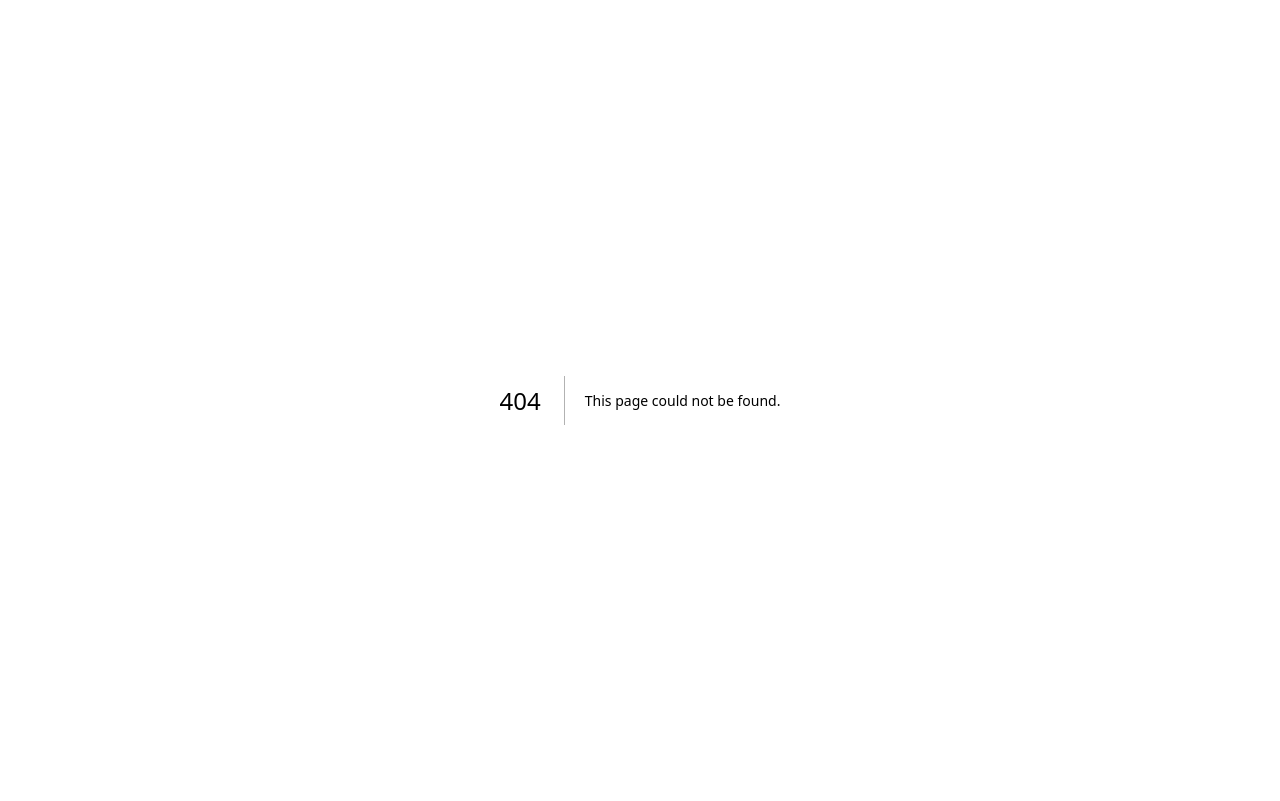
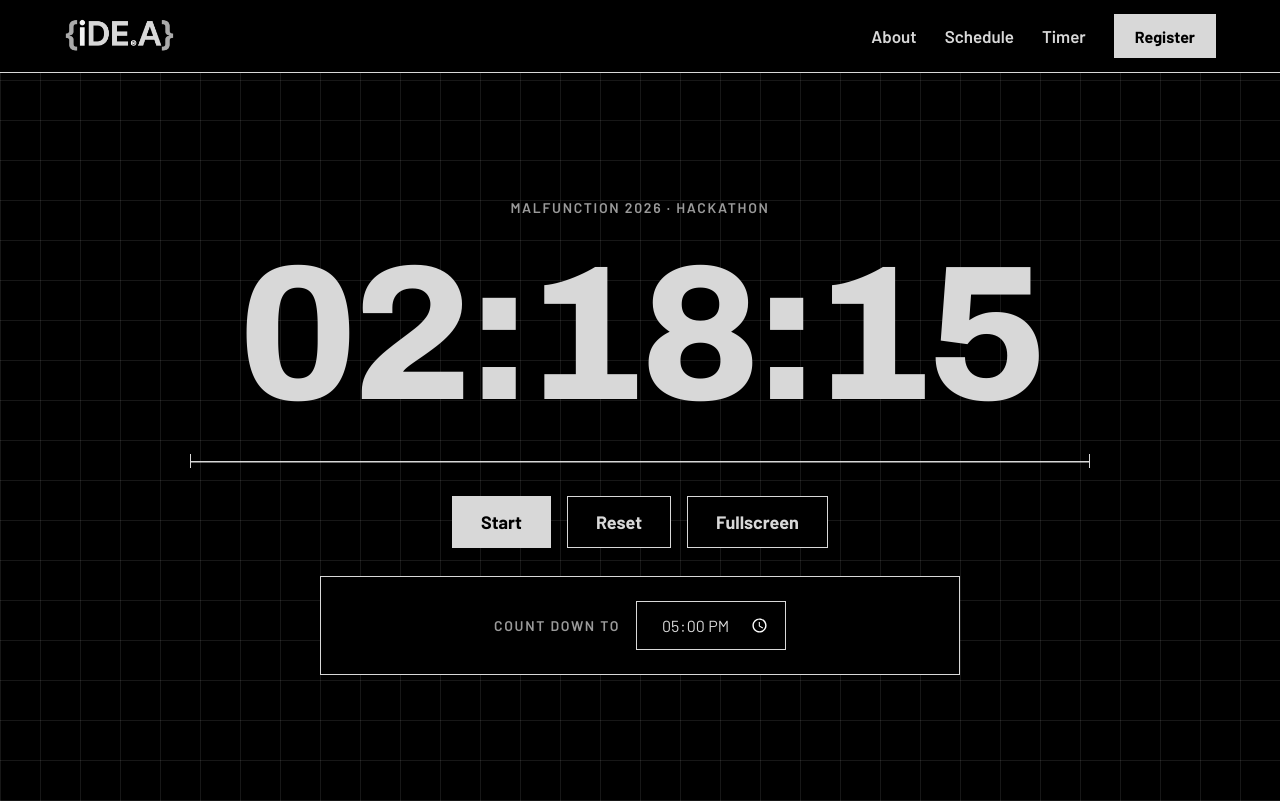
Before and after one commit to JoachimRay/malfunction, a Next.js app: page /timer in a window 1280 px wide. Before the commit this address had no page. Built offline with nearby package versions, Linux system fonts and the light colour scheme.

Commit message:
Added a timer for the hackathon

```diff
--- /dev/null
+++ b/app/timer/page.tsx
@@ -0,0 +1,10 @@
+import type { Metadata } from "next";
+import Timer from "@/components/Timer";
+
+export const metadata: Metadata = {
+  title: "Timer | Malfunction 2026",
+};
+
+export default function TimerPage() {
+  return <Timer defaultTarget="17:00" />;
+}
--- a/components/Header.tsx
+++ b/components/Header.tsx
@@ -1,22 +1,51 @@
 "use client";
 
 import Image from "next/image";
+import Link from "next/link";
 import { motion, useReducedMotion } from "framer-motion";
 import RegistrationClosedButton from "./RegistrationClosedButton";
 
+const MotionLink = motion.create(Link);
+
 export default function Header() {
   const reduceMotion = useReducedMotion();
+  const hover = reduceMotion ? undefined : { y: -2 };
 
   return (
     <header className="header">
-      <motion.div className="wrap header__inner" initial={reduceMotion ? false : { opacity: 0, y: -10 }} animate={{ opacity: 1, y: 0 }} transition={{ duration: 0.45, ease: "easeOut" }}>
-        <motion.a href="#top" aria-label="iDE.A home" whileHover={reduceMotion ? undefined : { scale: 1.03 }}>
-          <Image src="/idea-logo.png" alt="iDE.A" width={1660} height={536} className="logo logo--header" priority />
-        </motion.a>
+      <motion.div
+        className="wrap header__inner"
+        initial={reduceMotion ? false : { opacity: 0, y: -10 }}
+        animate={{ opacity: 1, y: 0 }}
+        transition={{ duration: 0.45, ease: "easeOut" }}
+      >
+        <MotionLink
+          href="/"
+          aria-label="iDE.A home"
+          whileHover={reduceMotion ? undefined : { scale: 1.03 }}
+        >
+          <Image
+            src="/idea-logo.png"
+            alt="iDE.A"
+            width={1660}
+            height={536}
+            className="logo logo--header"
+            priority
+          />
+        </MotionLink>
         <nav className="nav" aria-label="Main">
-          <motion.a href="#about" className="nav__link" whileHover={reduceMotion ? undefined : { y: -2 }}>About</motion.a>
-          <motion.a href="#schedule" className="nav__link" whileHover={reduceMotion ? undefined : { y: -2 }}>Schedule</motion.a>
-          <RegistrationClosedButton className="btn btn--solid btn--sm">Register</RegistrationClosedButton>
+          <MotionLink href="/#about" className="nav__link" whileHover={hover}>
+            About
+          </MotionLink>
+          <MotionLink href="/#schedule" className="nav__link" whileHover={hover}>
+            Schedule
+          </MotionLink>
+          <MotionLink href="/timer" className="nav__link" whileHover={hover}>
+            Timer
+          </MotionLink>
+          <RegistrationClosedButton className="btn btn--solid btn--sm">
+            Register
+          </RegistrationClosedButton>
         </nav>
       </motion.div>
     </header>
--- /dev/null
+++ b/components/Timer.tsx
@@ -0,0 +1,232 @@
+"use client";
+
+import { useEffect, useRef, useState } from "react";
+import { motion } from "framer-motion";
+import Header from "./Header";
+
+type TimerProps = {
+  /** Clock time (24h "HH:MM") the timer counts down to. */
+  defaultTarget?: string;
+  /** Show the Fullscreen button. */
+  showFullscreen?: boolean;
+};
+
+type Phase = "idle" | "running" | "paused";
+
+const pad = (n: number) => String(n).padStart(2, "0");
+
+function format(ms: number) {
+  const s = Math.ceil(ms / 1000);
+  return `${pad(Math.floor(s / 3600))}:${pad(Math.floor((s % 3600) / 60))}:${pad(s % 60)}`;
+}
+
+function clockTarget(value: string, t: number) {
+  const [h, m] = (value || "17:00").split(":").map(Number);
+  const d = new Date(t);
+  d.setHours(h || 0, m || 0, 0, 0);
+  return d.getTime();
+}
+
+export default function Timer({
+  defaultTarget = "17:00",
+  showFullscreen = true,
+}: TimerProps) {
+  const rootRef = useRef<HTMLDivElement>(null);
+
+  const [target, setTarget] = useState(defaultTarget); // end time, like "17:00"
+  const [phase, setPhase] = useState<Phase>("idle");
+  const [endAt, setEndAt] = useState(0); // when running: timestamp it ends
+  const [frozen, setFrozen] = useState(0); // when paused: ms left
+  const [now, setNow] = useState(0); // 0 until mounted, then the current time
+  const [idleAt, setIdleAt] = useState(0); // moment the idle display was calculated (stays still)
+
+  // Keep "now" fresh. setNow is only called from timer callbacks.
+  useEffect(() => {
+    const tick = () => setNow(Date.now());
+    const first = setTimeout(() => {
+      tick();
+      setIdleAt(Date.now()); // freeze the starting display
+    }, 0);
+    const id = setInterval(tick, 200);
+    return () => {
+      clearTimeout(first);
+      clearInterval(id);
+    };
+  }, []);
+
+  const ready = now > 0;
+  const remaining =
+    phase === "running"
+      ? Math.max(0, endAt - now)
+      : phase === "paused"
+        ? frozen
+        : idleAt
+          ? Math.max(0, clockTarget(target, idleAt) - idleAt) // idle: frozen, does not tick
+          : 0;
+  const finished = ready && phase === "running" && remaining <= 0;
+
+  const toggle = () => {
+    if (finished) {
+      setPhase("idle");
+      setIdleAt(Date.now());
+      return;
+    }
+    const t = Date.now();
+
+    // Pause
+    if (phase === "running") {
+      setFrozen(Math.max(0, endAt - t));
+      setPhase("paused");
+      return;
+    }
+
+    // Resume from where it was paused
+    if (phase === "paused") {
+      setEndAt(t + frozen);
+      setPhase("running");
+      return;
+    }
+
+    // Start: only now do we work out how long until the end time
+    const left = clockTarget(target, t) - t;
+    if (left <= 0) return; // end time already passed today
+    setEndAt(t + left);
+    setPhase("running");
+  };
+
+  // Spacebar starts and pauses, unless an input or button has focus.
+  const toggleRef = useRef(toggle);
+  useEffect(() => {
+    toggleRef.current = toggle;
+  });
+  useEffect(() => {
+    const onKey = (e: KeyboardEvent) => {
+      const tag = (e.target as HTMLElement | null)?.tagName;
+      if (e.code === "Space" && tag !== "INPUT" && tag !== "BUTTON") {
+        e.preventDefault();
+        toggleRef.current();
+      }
+    };
+    window.addEventListener("keydown", onKey);
+    return () => window.removeEventListener("keydown", onKey);
+  }, []);
+
+  const toggleFullscreen = () => {
+    if (document.fullscreenElement) {
+      void document.exitFullscreen();
+    } else {
+      void rootRef.current?.requestFullscreen?.().catch(() => {});
+    }
+  };
+
+  // Shared hover/tap animation for every button
+  const press = {
+    whileHover: { scale: 1.05 },
+    whileTap: { scale: 0.95 },
+  };
+
+  return (
+    <>
+      <Header />
+      <motion.div
+        className="wrap mf-timer"
+        ref={rootRef}
+        initial={{ opacity: 0, y: 20 }}
+        animate={{ opacity: 1, y: 0 }}
+        transition={{ duration: 0.6 }}
+      >
+        <style>{css}</style>
+        <p className="eyebrow">Malfunction 2026 · Hackathon</p>
+
+        <motion.p
+          className={finished ? "mf-time mf-done" : "mf-time"}
+          role="timer"
+          aria-live="off"
+          animate={finished ? { scale: [1, 1.08, 1] } : { scale: 1 }}
+          transition={
+            finished
+              ? { duration: 1, repeat: Infinity }
+              : { duration: 0.2 }
+          }
+        >
+          {!ready ? "--:--:--" : finished ? "TIME'S UP" : format(remaining)}
+        </motion.p>
+
+        <div className="dimension mf-dim" aria-hidden="true" />
+
+        <div className="mf-row">
+          <motion.button
+            type="button"
+            className="btn btn--solid"
+            onClick={toggle}
+            {...press}
+          >
+            {phase === "running" && !finished
+              ? "Pause"
+              : phase === "paused"
+                ? "Resume"
+                : "Start"}
+          </motion.button>
+          <motion.button
+            type="button"
+            className="btn btn--outline"
+            onClick={() => {
+              setPhase("idle");
+              setIdleAt(Date.now());
+            }}
+            {...press}
+          >
+            Reset
+          </motion.button>
+          {showFullscreen && (
+            <motion.button
+              type="button"
+              className="btn btn--outline"
+              onClick={toggleFullscreen}
+              {...press}
+            >
+              Fullscreen
+            </motion.button>
+          )}
+        </div>
+
+        <motion.div
+          className="mf-panel"
+          initial={{ opacity: 0, y: 40 }}
+          animate={{ opacity: 1, y: 0 }}
+          transition={{ duration: 0.6, delay: 0.3 }}
+        >
+          <div className="mf-row">
+            <span className="mf-label">Count down to</span>
+            <input
+              type="time"
+              className="mf-clock"
+              value={target}
+              onChange={(e) => {
+                setTarget(e.target.value);
+                setIdleAt(Date.now()); // recalculate the still display
+              }}
+              aria-label="End time"
+            />
+          </div>
+        </motion.div>
+      </motion.div>
+    </>
+  );
+}
+
+// Uses the site's global.css (colors, fonts, .btn, .eyebrow, .dimension).
+// The page's grid background shows through, so there is no background here.
+const css = `
+.mf-timer{min-height:calc(100vh - 72px);display:flex;flex-direction:column;align-items:center;justify-content:center;gap:28px;padding-top:48px;padding-bottom:48px;text-align:center}
+.mf-timer:fullscreen{min-height:100vh;background-color:var(--bg);background-image:linear-gradient(rgba(255,255,255,.09) 1px,transparent 1px),linear-gradient(90deg,rgba(255,255,255,.09) 1px,transparent 1px);background-size:40px 40px}
+.mf-time{margin:0;font-family:var(--font-archivo),Arial,sans-serif;font-weight:800;font-size:clamp(52px,15vw,220px);line-height:.95;letter-spacing:-.03em;text-transform:uppercase;color:var(--ink);font-variant-numeric:tabular-nums}
+.mf-done{font-size:clamp(40px,10vw,150px)}
+.mf-dim{width:min(100%,900px)}
+.mf-row{display:flex;flex-wrap:wrap;gap:12px 16px;align-items:center;justify-content:center}
+.mf-panel{width:min(100%,640px);display:flex;flex-direction:column;gap:16px;padding:24px;border:1.5px solid var(--ink);background:#000}
+.mf-label{font-size:14px;font-weight:600;letter-spacing:.12em;text-transform:uppercase;color:var(--mut)}
+.mf-timer input{width:84px;min-height:48px;padding:12px 14px;border:1.5px solid var(--ink);border-radius:0;background:#000;color:var(--ink);font:16px var(--font-barlow),Arial,sans-serif;text-align:center;color-scheme:dark}
+.mf-timer input.mf-clock{width:150px}
+@media (max-width:640px){.mf-panel{padding:16px}}
+`;
```
